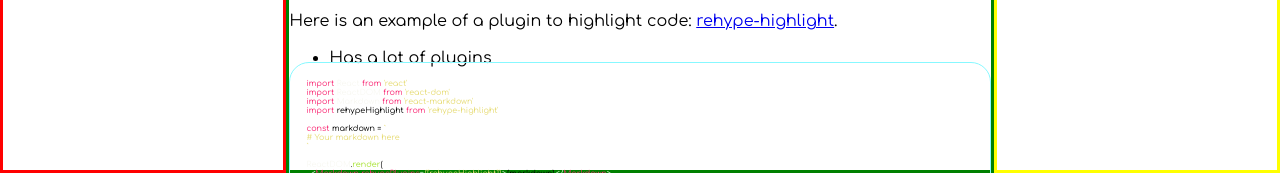
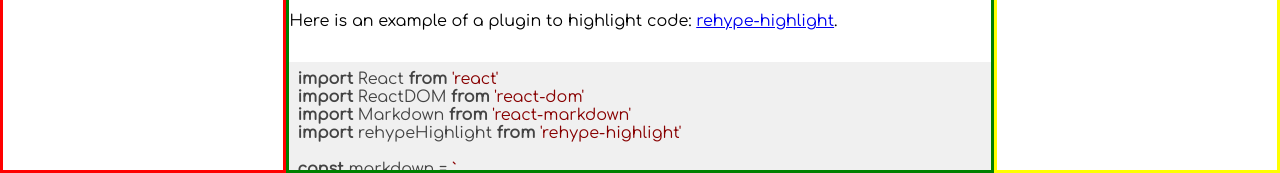
Before and after one commit to Red-Sock/ReDocs, a React (Vite) app: page / in a window 1280 px wide. Shown: the part 627-800 px from the top of the page. Built offline with nearby package versions, Linux system fonts and the light colour scheme.

Commit message:
[main]: fucking amazing

```diff
--- a/package.json
+++ b/package.json
@@ -30,6 +30,7 @@
     "react-remarkable": "^1.1.3",
     "react-router-dom": "^6.16.0",
     "react-syntax-highlighter": "^15.5.0",
+    "rehype-highlight": "^7.0.0",
     "rehype-raw": "^7.0.0",
     "remark-code-blocks": "^2.0.1",
     "remark-gfm": "^4.0.0",
--- a/src/components/basic/code/CodeWrapper.css
+++ b/src/components/basic/code/CodeWrapper.module.css
@@ -1,4 +1,4 @@
-.codeWrapper {
+.CodeWrapper code {
   border: 1px solid #87f8ff;
   border-radius: 20px;
   padding: 16px;
@@ -6,6 +6,10 @@
   display: block;
 }
 
-.codeWrapper span {
+.CodeWrapper code {
   font-size: inherit;
 }
+
+.CodeWrapper span {
+  font-size: inherit;
+}
--- a/src/components/basic/code/CodeWrapper.tsx
+++ b/src/components/basic/code/CodeWrapper.tsx
@@ -1,18 +1,21 @@
-import "./CodeWrapper.css";
-import hljs from "highlight.js";
-import "highlight.js/styles/monokai-sublime.css";
+import styles from "./CodeWrapper.module.css";
 
+import SyntaxHighlighter from 'react-syntax-highlighter'
 export function CodeWrapper(props: {
     content: string;
-    language?: string;
+    language: string;
 }) {
-    const highlightCode = hljs.highlight(props.content, {
-        language: props.language || "go",
-    }).value;
-
     return (
-        <>
-            <div className={"codeWrapper"} dangerouslySetInnerHTML={{__html: highlightCode}}/>
-        </>
+        <SyntaxHighlighter
+            PreTag="div"
+            language={props.language}
+            children={props.content}
+        />
+        // <div className={styles.CodeWrapper}>
+        //     <pre>
+        //         <code
+        //             dangerouslySetInnerHTML={{__html: highlightCode}}/>
+        //     </pre>
+        // </div>
     );
 }
--- a/src/pages/home/Home.css
+++ b/src/pages/home/Home.css
@@ -19,6 +19,7 @@
     flex: 5;
 
     border: green solid;
+    overflow:auto;
 }
 
 .sideMenuHome {
--- a/src/sections/content/Content.css
+++ /dev/null
@@ -1,7 +0,0 @@
-.contentWrapper {
-    width: 100%;
-    height: 100%;
-    box-sizing: content-box;
-    display: flex;
-    flex-flow: column;
-}
--- /dev/null
+++ b/src/sections/content/Content.module.css
@@ -0,0 +1,17 @@
+.ContentWrapper {
+    width: 100%;
+    height: auto;
+
+    display: flex;
+    flex-flow: column;
+}
+
+ul {
+    height: auto;
+    width: auto;
+}
+
+li  {
+    height: auto;
+    width: auto;
+}
--- a/src/sections/content/Content.tsx
+++ b/src/sections/content/Content.tsx
@@ -1,11 +1,11 @@
-import ReactMarkdown from "react-markdown";
+import Markdown from "react-markdown";
 import remarkGfm from "remark-gfm";
 
 import React, {useEffect, useState} from "react";
 
 import {CodeWrapper} from "../../components/basic/code/CodeWrapper";
 
-import './Content.css'
+import styles from './Content.module.css'
 
 export function ContentWrapper() {
     const [getContent, setContent] = useState(`# loading...`)
@@ -134,17 +134,15 @@
     }, []);
 
     return (
-        <div className={"contentWrapper"}>
-            <ReactMarkdown
+        <div className={styles.ContentWrapper}>
+            <Markdown
                 remarkPlugins={[remarkGfm]}
                 children={getContent}
                 components={{
-                    code({className,  children}) {
-                        if (
-                            !className ||
+                    code({className, children}) {
+                        if (!className ||
                             typeof children !== 'string' ||
-                            !className.startsWith("language-")
-                        ) {
+                            !className.startsWith("language-")) {
                             return <code>{children}</code>
                         }
                         return (
```
Also changed, not shown: 2 other files (tests, documents, lock files or other folders).
